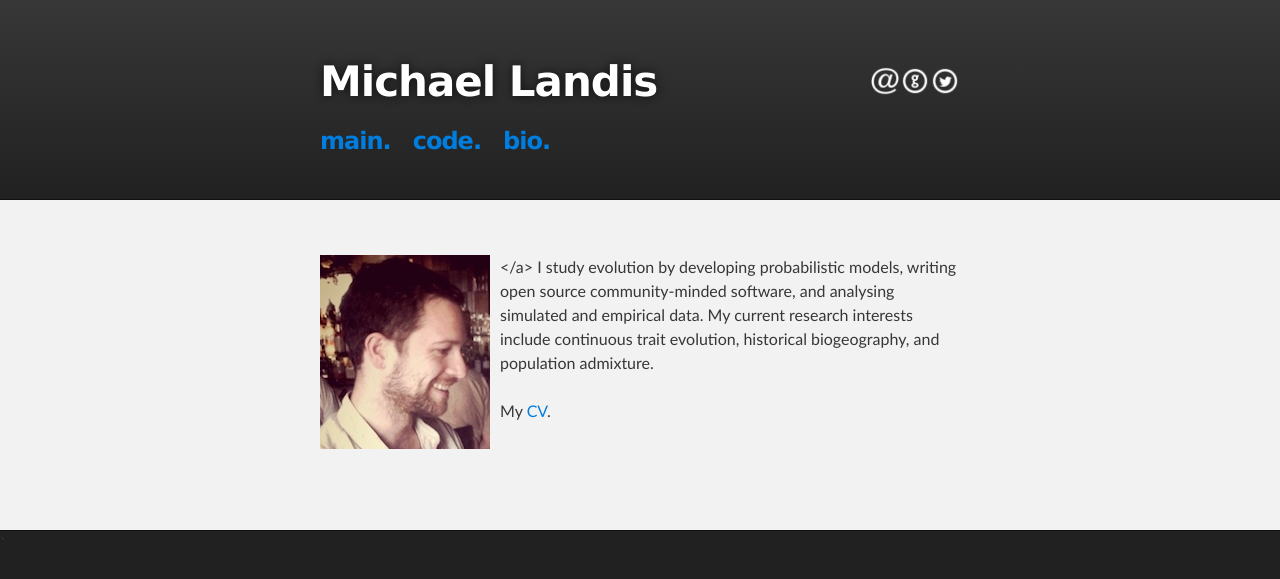
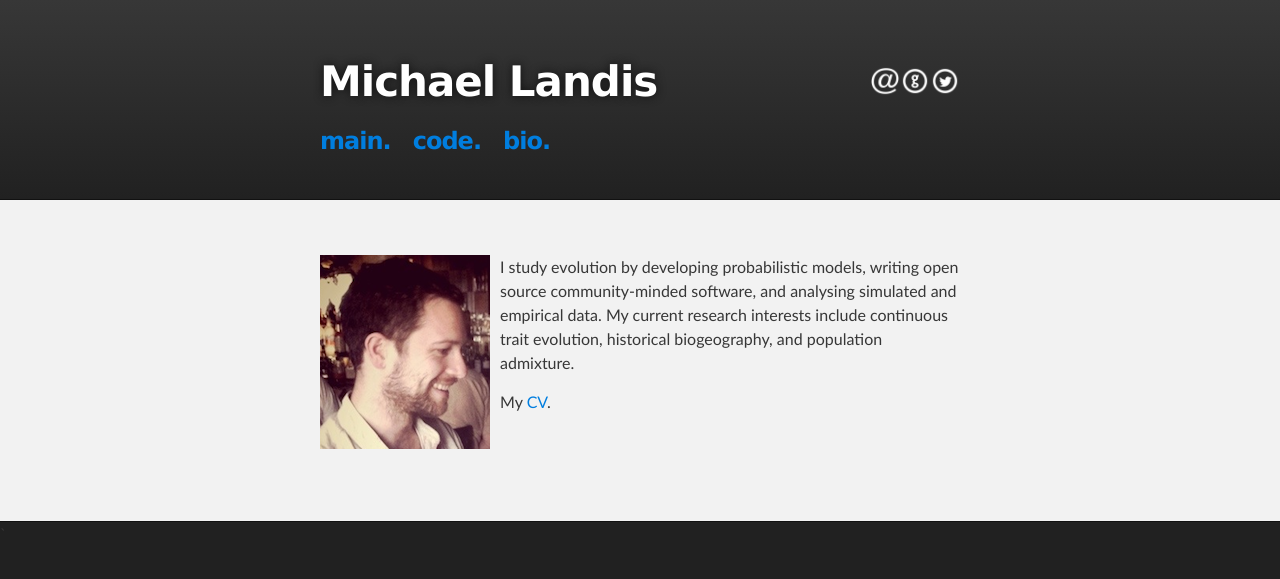
Before and after one commit to mlandis/mlandis.github.io, a Jekyll site: the page built from bio/index.md, in a window 1280 px wide. Shown: the top 579 px of the page. Built offline with Jekyll 4.4.1, drawn with Linux system fonts in a browser that asks for light colours.

Commit message:
update bio/index.md

```diff
--- a/bio/index.md
+++ b/bio/index.md
@@ -2,11 +2,9 @@
 layout: default
 title: bio
 ---
-<p style="height:400;">
-<img src="/assets/mlandis_portrait.png" style="float: left; margin:0px 10px 0px 0px"></a>
+
+<img src="/assets/mlandis_portrait.png" style="float: left; margin:0px 10px 0px 0px">
 I study evolution by developing probabilistic models, writing open source community-minded software, and analysing simulated and empirical data. My current research interests include continuous trait evolution, historical biogeography, and population admixture.
-<br><br>
+
 My <a href="/assets/mlandis_cv.pdf">CV</a>.
-<br><br>
-<br><br>
-</p>
+<br><br><br><br>
```
Also changed, not shown: _posts/2013-05-19-historical-biogeography-and-statistical-inference.md (added, +30 -0 lines), 1 other file.
